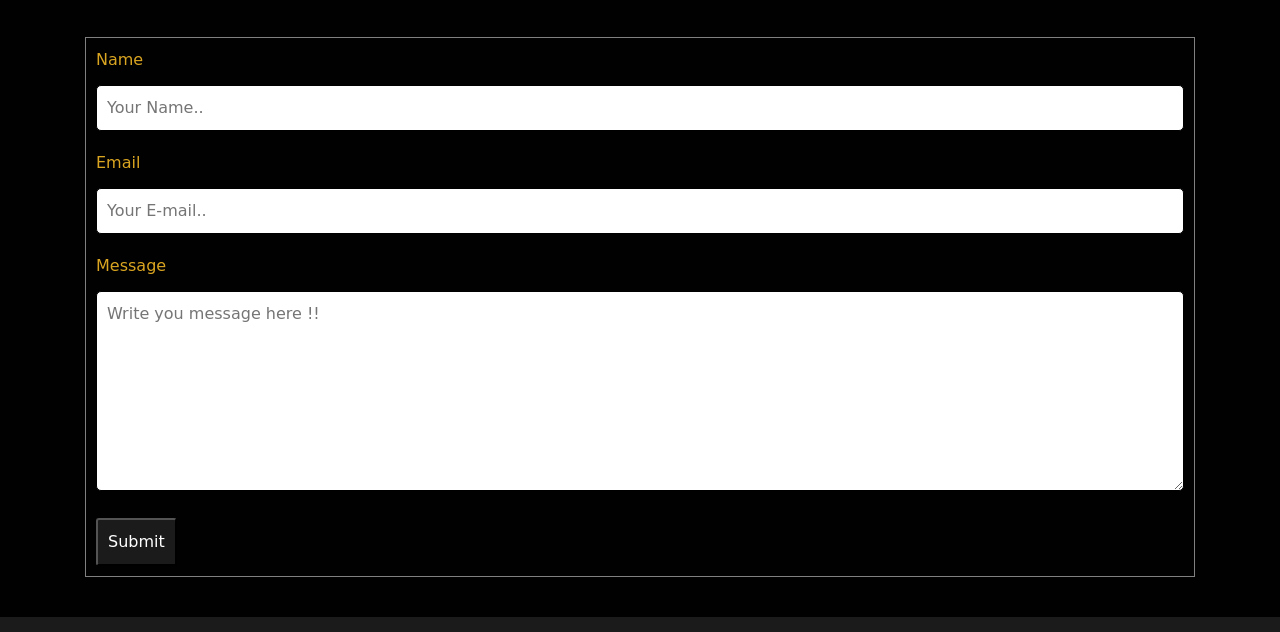
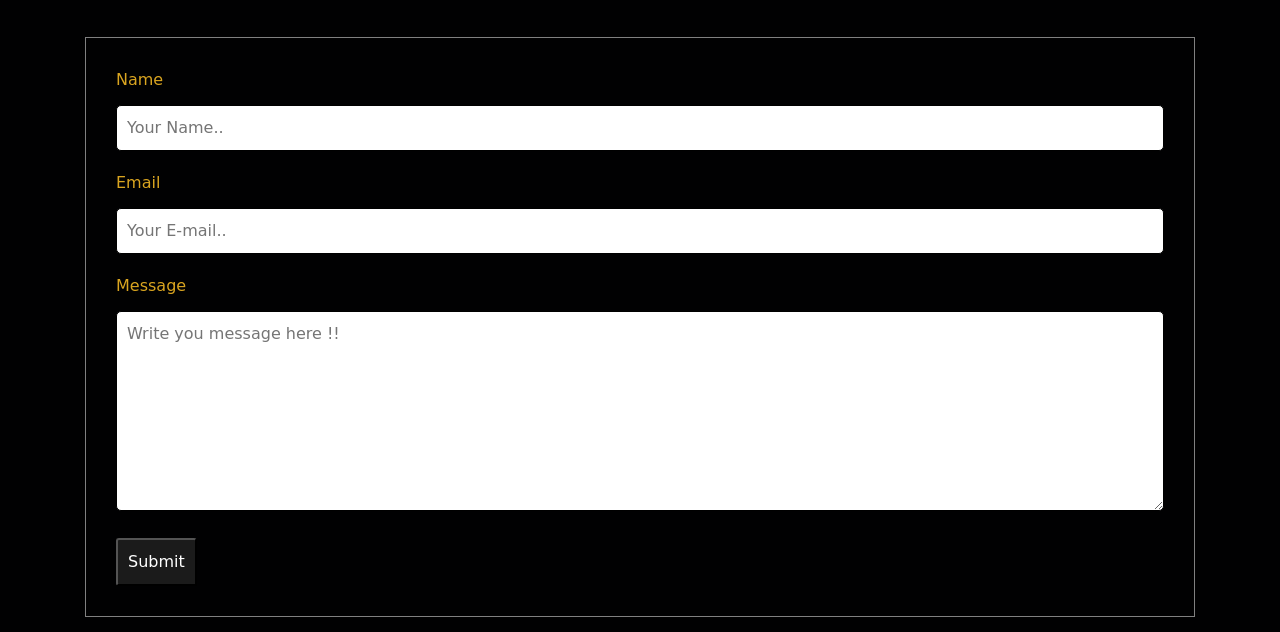
Before and after one commit to ritveek19/190040093_WEB_DEV, a plain HTML site: page Mid_Assignment/index.html in a window 1280 px wide. Shown: the part 2928-3560 px from the top of the page. Drawn offline with nearby package versions, Linux system fonts and the light colour scheme.

Commit message:
Update style.css

```diff
--- a/Mid_Assignment/style.css
+++ b/Mid_Assignment/style.css
@@ -238,5 +238,6 @@ ul.social li a i {
 
 form{
     border: 1px gray solid;
-    padding: 10px;
+    padding: 30px;
+    border radius: 5px;
 }
```
